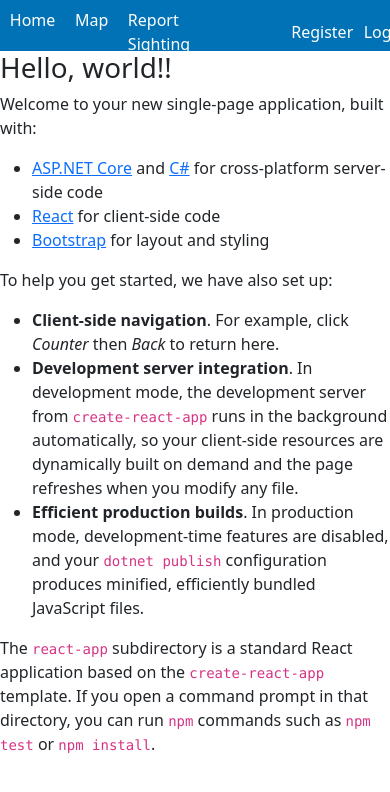
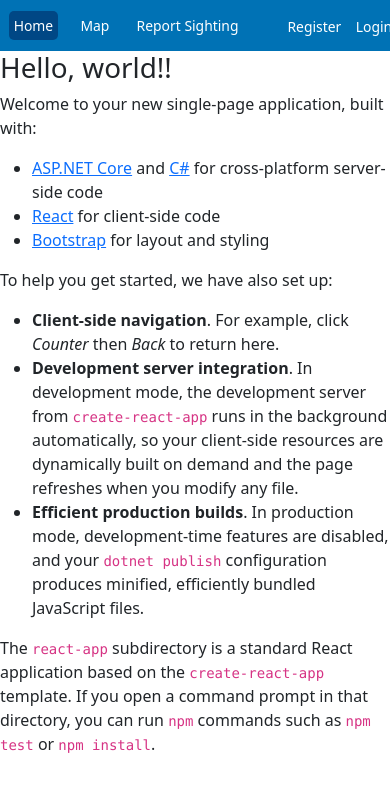
Before and after one commit to OPTIMIMCOW/MapFilter, a React (Create React App) app in the folder WhaleSpotting/react-app/: page / in a window 390 px wide. Shown: the top 792 px of the page. Built offline with nearby package versions, Linux system fonts and the light colour scheme.

Commit message:
Navbar components working and responsive

```diff
--- a/WhaleSpotting/react-app/src/App.scss
+++ /dev/null
@@ -1,38 +0,0 @@
-.App {
-  text-align: center;
-}
-
-.App-logo {
-  height: 40vmin;
-  pointer-events: none;
-}
-
-@media (prefers-reduced-motion: no-preference) {
-  .App-logo {
-    animation: App-logo-spin infinite 20s linear;
-  }
-}
-
-.App-header {
-  background-color: #282c34;
-  min-height: 100vh;
-  display: flex;
-  flex-direction: column;
-  align-items: center;
-  justify-content: center;
-  font-size: calc(10px + 2vmin);
-  color: white;
-}
-
-.App-link {
-  color: #61dafb;
-}
-
-@keyframes App-logo-spin {
-  from {
-    transform: rotate(0deg);
-  }
-  to {
-    transform: rotate(360deg);
-  }
-}
--- a/WhaleSpotting/react-app/src/App.tsx
+++ b/WhaleSpotting/react-app/src/App.tsx
@@ -1,6 +1,5 @@
 import React from "react";
 import { BrowserRouter as Router, Switch, Route } from "react-router-dom";
-import "./App.scss";
 import Home from "./components/Home";
 import Navbar from "./components/Navbar";
 
--- a/WhaleSpotting/react-app/src/components/Navbar.tsx
+++ b/WhaleSpotting/react-app/src/components/Navbar.tsx
@@ -1,22 +1,55 @@
-import React from "react";
-import { Link } from "react-router-dom";
+import React, { useState, useEffect } from "react";
+import { Link, useLocation } from "react-router-dom";
 import "../styles/Navbar.scss";
 
 export default function Navbar(): JSX.Element {
+    const location = useLocation();
+    const removeSlash = location.pathname.slice(1);
+    const pageName = removeSlash === "" ? "Home" : removeSlash.substr(0, 1).toUpperCase() + removeSlash.substr(1).toLowerCase();
+    const [currentPage, setCurrentPage] = useState(pageName);
 
+    function HandleLinkClick(currentPage: string) {
+
+        setCurrentPage(currentPage);
+        console.log(currentPage);
+    }
+    const loggedIn = false;
+
+    useEffect(() => {
+        setCurrentPage(pageName);
+    }, [location]);
     return (
         <div className="header">
-            <nav className="navbar">
+            <nav className="nav-bar">
                 <div className="group1">
-                    <Link to="./Home" data-testid="home" className="navbar-link">Home</Link>
-                    <Link to="./Map" className="navbar-link ">Map</Link>
-                    <Link to="./ReportSighting" className="navbar-link ">Report Sighting</Link>
+                    <Link to="./Home" data-testid="home"
+                        className={currentPage === "Home" ? "nav-link-selected" : "navbar-link"}
+                        onClick={() => HandleLinkClick("Home")}>Home</Link>
+                    <Link to="./Map"
+                        className={currentPage === "Map" ? "nav-link-selected" : "navbar-link"}
+                        onClick={() => HandleLinkClick("Map")}>Map</Link>
+                    <Link to="./Reportsighting"
+                        className={currentPage === "Reportsighting" ? "nav-link-selected" : "navbar-link"}
+                        onClick={() => HandleLinkClick("Reportsighting")}>Report Sighting</Link>
                 </div>
                 <div className="group2">
-                    <Link to="./Register" className="navbar-link">Register</Link>
-                    <Link to="./Login" className="navbar-link">Login</Link>
+                    <div className={(!loggedIn) ? "display" : "dontdisplay"}>
+                        <Link to="./Register"
+                            className={currentPage === "Register" ? "nav-link-selected" : "navbar-link"}
+                            onClick={() => HandleLinkClick("Register")} >Register</Link>
+                        <Link to="./Login"
+                            className={currentPage === "Login" ? "nav-link-selected" : "navbar-link"}
+                            onClick={() => HandleLinkClick("Login")}>Login</Link>
+                    </div>
+                    <div className={(loggedIn) ? "display" : "dontdisplay"}>
+                        <Link to="./Profile"
+                            className={currentPage === "Profile" ? "nav-link-selected" : "navbar-link"}
+                            onClick={() => HandleLinkClick("Profile")}>Profile</Link>
+                        <Link to="./Logout"
+                            className={currentPage === "Logout" ? "nav-link-selected" : "navbar-link"}
+                            onClick={() => HandleLinkClick("Logout")}>Log Out</Link>
+                    </div>
                 </div>
-
             </nav>
         </div>
     );
--- a/WhaleSpotting/react-app/src/index.scss
+++ b/WhaleSpotting/react-app/src/index.scss
@@ -2,6 +2,7 @@
 
 body {
   margin: 0;
+  padding: 0;
   font-family: $fontFamily;
   -webkit-font-smoothing: antialiased;
   -moz-osx-font-smoothing: grayscale;
--- a/WhaleSpotting/react-app/src/styles/Constants.scss
+++ b/WhaleSpotting/react-app/src/styles/Constants.scss
@@ -35,5 +35,5 @@ $mobileGutters: 24px;
 
 $mobileScreenSize: 445px;
 
-$headerHeight: 4vh;
+$headerHeight: 6vh;
 $footerHeight: 6vh;
--- a/WhaleSpotting/react-app/src/styles/Navbar.scss
+++ b/WhaleSpotting/react-app/src/styles/Navbar.scss
@@ -1,52 +1,68 @@
 @import './constants.scss';
+
+* {
+    margin: 0;
+    padding: 0;
+}
 
 .header {
     position: sticky;
     top: 0;
+    width: 100%;
     background-color: $primaryColour;
     display: flex;
     justify-content: center;
-    height: 6vh;
+    align-items: center;
+    height: $headerHeight;
+    z-index: 10;
 }
 
-
-.navbar {
-    background-color: $primaryColour;
+.nav-bar {
     display: flex;
-    justify-content: center;
-    width: 700px;
-    height: 6vh;
-    padding: 0;
-    margin: 0;
+    width: 100%;
+    max-width: 1024px;
+    flex-direction: row;
+    justify-content: space-between;
 }
 
 .navbar-link {
     margin-left: 5%;
     margin-right: 5%;
+    padding: 3%;
+    white-space: nowrap;
     color: white;
-    font-size: 1vw;
-    font-size: 16px;
     text-decoration: none;
+    font-size: calc(10px + 1vmin);
 }
 
 .navbar-link:hover {
     background-color: $primaryDark;
     border-radius: 5px;
     color: white;
+    font-size: calc(10px + 1vmin);
 }
 
-.profile-navlink {
+.nav-link-selected {
+    margin-left: 5%;
+    margin-right: 5%;
+    padding: 3%;
+    white-space: nowrap;
+    color: white;
+    text-decoration: none;
+    background-color: $primaryDark;
+    border-radius: 5px;
+    font-size: calc(10px + 1vmin);
+}
+
+.dontdisplay {
     display: none;
 }
 
 .group1 {
-    float: left;
-    display: flex;
+    justify-self: flex-start;
 }
 
 .group2 {
-   margin-left: 2%;
-   float: right;
    justify-self: flex-end;
-   display: flex;
+   margin-right: 5%;
 }
```
Also changed, not shown: 1 other file (tests, documents, lock files or other folders).
